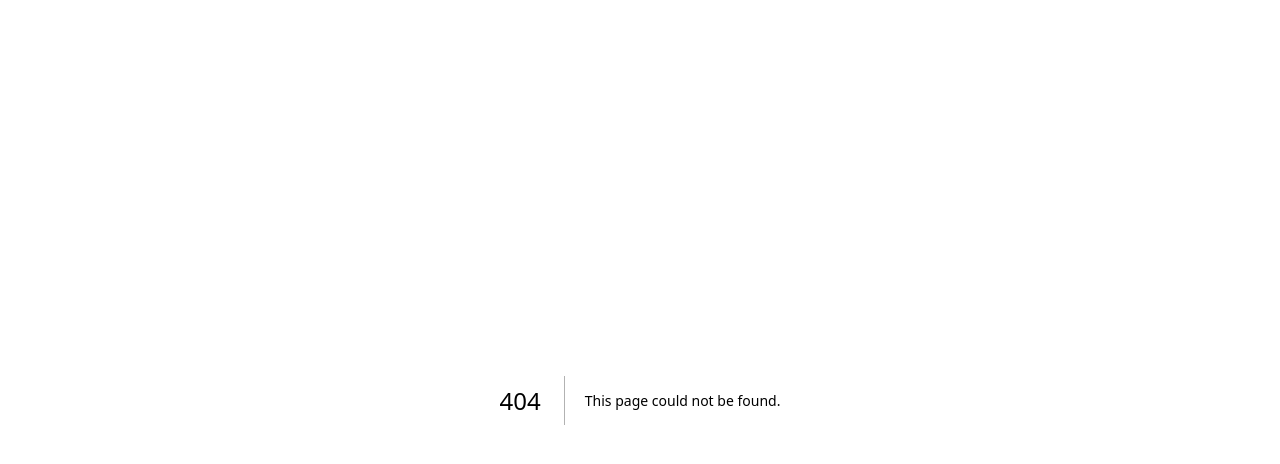
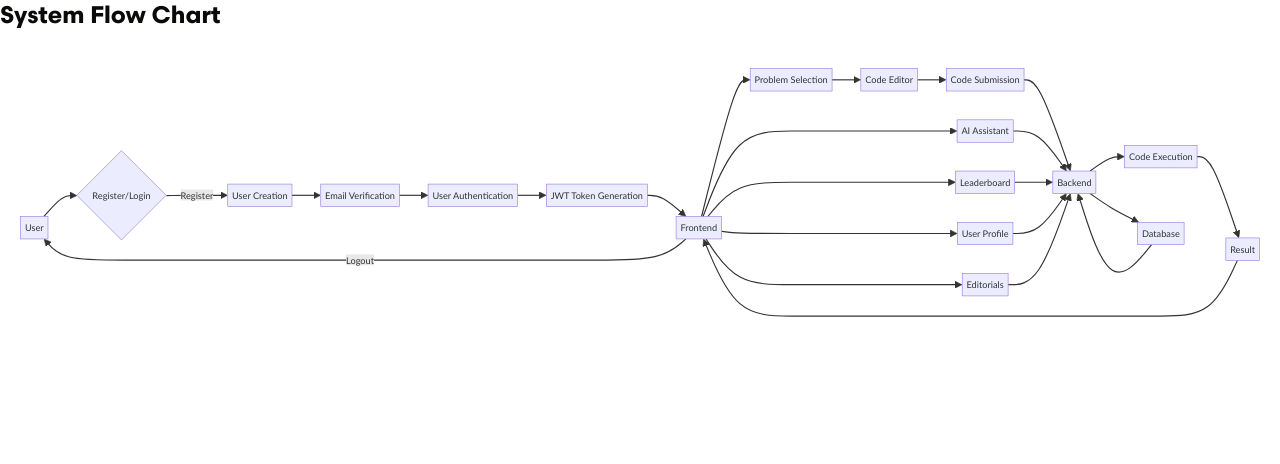
Before and after one commit to MananGandhi1810/YetiCode, a Next.js app in the folder frontend/: page /architect in a window 1280 px wide. Before the commit this address had no page. Shown: the top 464 px of the page. Built offline with nearby package versions, Linux system fonts and the light colour scheme.

Commit message:
[all] implemented mermaid

```diff
--- a/frontend/package.json
+++ b/frontend/package.json
@@ -14,6 +14,7 @@
     "class-variance-authority": "^0.7.1",
     "clsx": "^2.1.1",
     "lucide-react": "^0.474.0",
+    "mermaid": "^10.4.1",
     "next": "15.1.6",
     "react": "^19.0.0",
     "react-dom": "^19.0.0",
--- /dev/null
+++ b/frontend/src/app/architect/page.js
@@ -0,0 +1,61 @@
+"use client";
+import React, { useEffect } from "react";
+import mermaid from "mermaid";
+
+const MermaidChart = ({ chartData }) => {
+  useEffect(() => {
+    mermaid.initialize({
+      startOnLoad: true,
+      theme: "default",
+      securityLevel: "loose",
+    });
+    mermaid.contentLoaded();
+  }, [chartData]);
+
+  return (
+    <div className="w-full overflow-x-auto p-4">
+      <pre className="mermaid">{chartData}</pre>
+    </div>
+  );
+};
+
+const FlowChartPage = () => {
+  const chartData = `graph LR
+    A[User] --> B{Register/Login}
+    B -- Register --> C[User Creation]
+    C --> D[Email Verification]
+    D --> E[User Authentication]
+    E --> F[JWT Token Generation]
+    F --> G[Frontend]
+    G --> H[Problem Selection]
+    H --> I[Code Editor]
+    I --> J[Code Submission]
+    J --> K[Backend]
+    K --> L[Code Execution]
+    L --> M[Result]
+    M --> G
+    G --> N[AI Assistant]
+    N --> K
+    G --> O[Leaderboard]
+    O --> K
+    G --> P[User Profile]
+    P --> K
+    K --> Q[Database]
+    Q --> K
+    G --> R[Editorials]
+    R --> K
+    G -- Logout --> A`;
+
+  const data = `graph LR\n    A[User] --> B{Register/Login};\n    B -- Register --> C[User Creation];\n    C --> D[Email Verification];\n    D --> E[User Authentication];\n    E --> F[JWT Token Generation];\n    F --> G[Frontend];\n    G --> H[Problem Selection];\n    H --> I[Code Editor];\n    I --> J[Code Submission];\n    J --> K[Backend];\n    K --> L[Code Execution];\n    L --> M[Result];\n    M --> G;\n    G --> N[AI Assistant];\n    N --> K;\n    G --> O[Leaderboard];\n    O --> K;\n    G --> P[User Profile];\n    P --> K;\n    K --> Q[Database];\n    Q --> K;\n    G --> R[Editorials];\n    R --> K; \n    G -- Logout --> A;`;
+  const cleanedData = data.replace(/\\n/g, "\n");
+  console.log(cleanedData);
+
+  return (
+    <div className="container mx-auto">
+      <h1 className="text-2xl font-bold mb-4">System Flow Chart</h1>
+      <MermaidChart chartData={cleanedData} />
+    </div>
+  );
+};
+
+export default FlowChartPage;
--- a/frontend/src/app/token/page.js
+++ b/frontend/src/app/token/page.js
@@ -16,7 +16,7 @@ export default function TokenPage() {
             try {
                 const response = await axios.post(
                     `${
-                        process.env.SERVER_URL || "http://localhost:5001"
+                        process.env.NEXT_PUBLIC_SERVER_URL || "http://localhost:5001"
                     }/auth/get-access-token`,
                     {},
                     {
```
Also changed, not shown: 2 other files (tests, documents, lock files or other folders).
